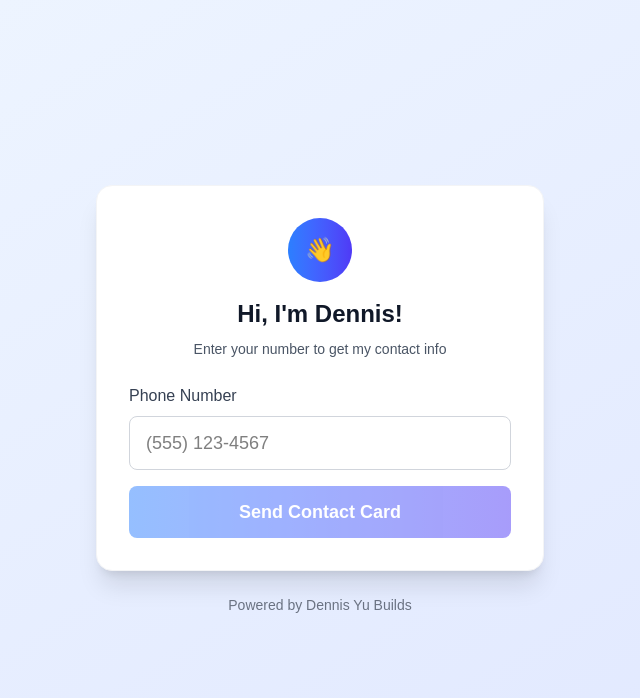
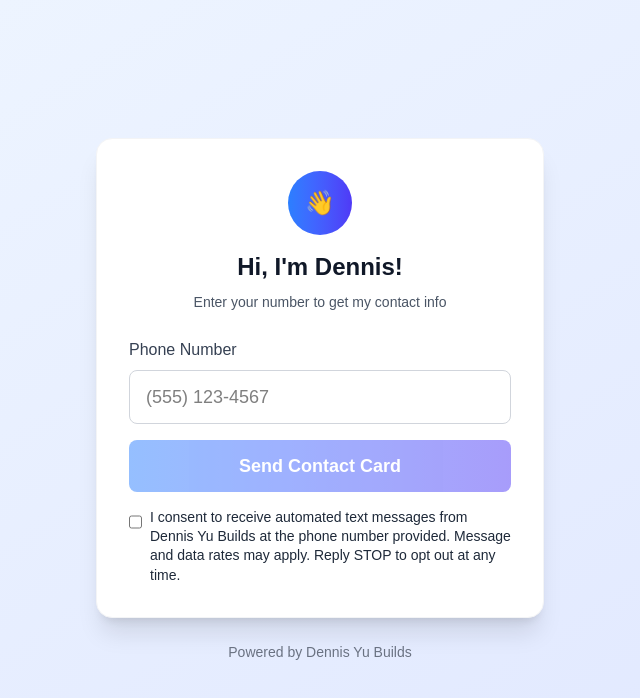
Before and after one commit to yuconnect/twilio-sms, a Next.js app: page / in a window 1280 px wide. Shown: the top 698 px of the page, without its empty margins (320-960 px from the left). Built offline with nearby package versions, Linux system fonts and the light colour scheme.

Commit message:
Add consent checkbox and language below Send Contact Card button

```diff
--- a/src/app/page.js
+++ b/src/app/page.js
@@ -24,6 +24,7 @@ export default function Page() {
   const [loading, setLoading] = useState(false);
   const [statusMessage, setStatusMessage] = useState('');
   const [statusType, setStatusType] = useState(''); // 'success' | 'error'
+  const [consentChecked, setConsentChecked] = useState(false);
 
   const handlePhoneChange = (e) => {
     const formatted = formatPhoneNumber(e.target.value);
@@ -38,6 +39,11 @@ export default function Page() {
     e.preventDefault();
     if (!isValidPhoneNumber(phoneNumber)) {
       setStatusMessage('Please enter a valid 10-digit phone number');
+      setStatusType('error');
+      return;
+    }
+    if (!consentChecked) {
+      setStatusMessage('You must consent to receive automated text messages.');
       setStatusType('error');
       return;
     }
@@ -99,9 +105,9 @@ export default function Page() {
           <button
             type="submit"
             className={`w-full py-3 px-4 text-lg font-semibold rounded-lg text-white bg-gradient-to-r from-blue-500 to-indigo-600 transition-colors duration-200 flex items-center justify-center ${
-              (!isPhoneValid || loading) ? 'opacity-50 cursor-not-allowed' : 'hover:from-blue-600 hover:to-indigo-700'
+              (!isPhoneValid || loading || !consentChecked) ? 'opacity-50 cursor-not-allowed' : 'hover:from-blue-600 hover:to-indigo-700'
             }`}
-            disabled={!isPhoneValid || loading}
+            disabled={!isPhoneValid || loading || !consentChecked}
           >
             {loading ? (
               <div className="flex items-center justify-center">
@@ -112,6 +118,19 @@ export default function Page() {
               'Send Contact Card'
             )}
           </button>
+          <div className="flex items-start mt-4">
+            <input
+              id="consent"
+              type="checkbox"
+              checked={consentChecked}
+              onChange={e => setConsentChecked(e.target.checked)}
+              className="mt-1 mr-2 w-5 h-5 text-blue-600 bg-gray-100 border-gray-300 rounded focus:ring-blue-500 focus:ring-2"
+              required
+            />
+            <label htmlFor="consent" className="text-gray-800 text-sm leading-snug select-none">
+              I consent to receive automated text messages from Dennis Yu Builds at the phone number provided. Message and data rates may apply. Reply STOP to opt out at any time.
+            </label>
+          </div>
         </form>
         {(showSuccess || showError) && (
           <div
```
